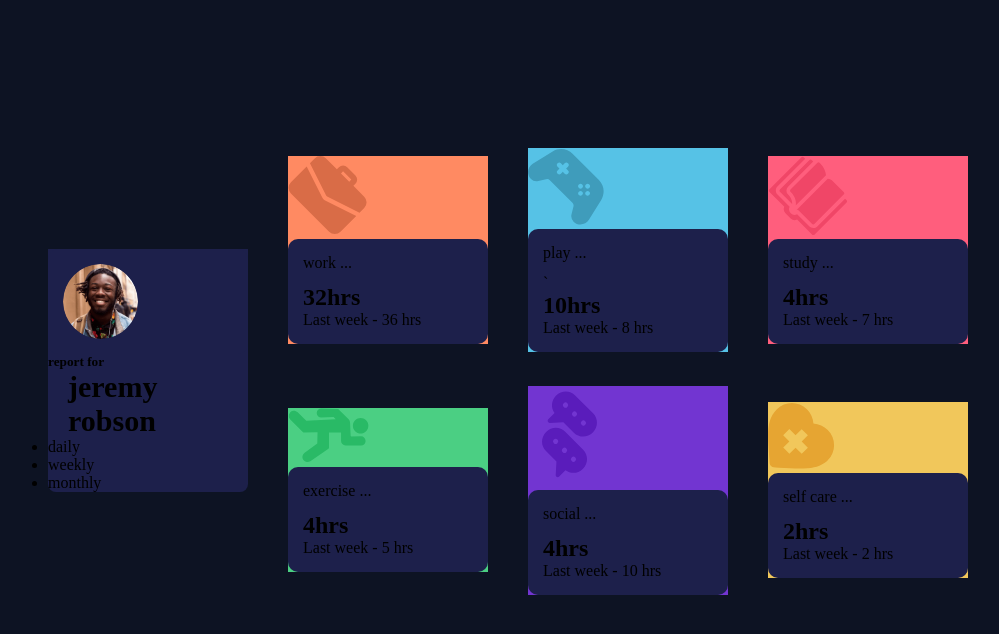
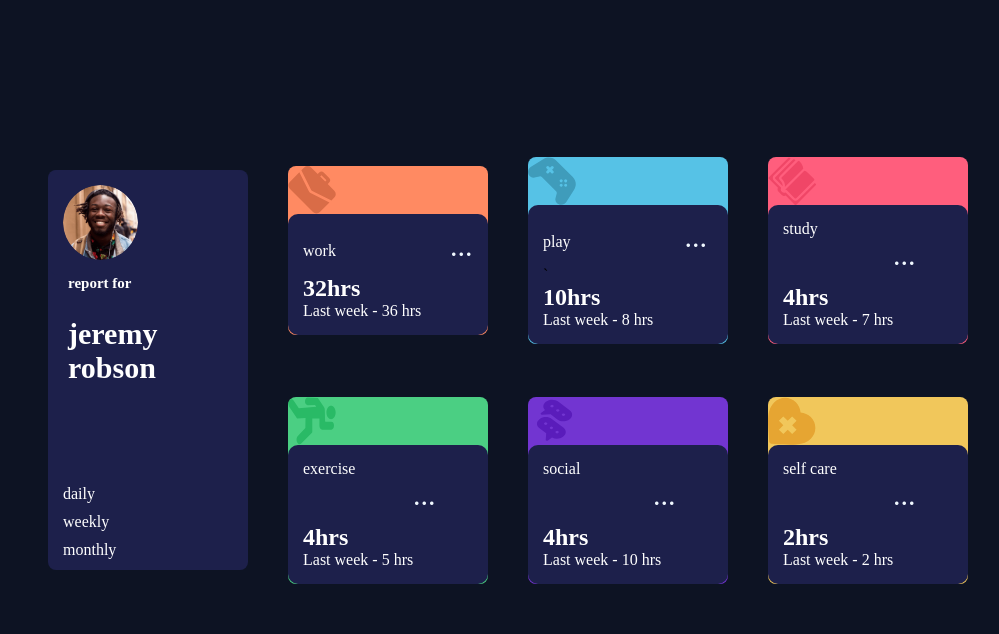
Before and after one commit to minabayat-bit/grid, a plain HTML site: page index.html in a window 1280 px wide. Shown: the whole page, without its empty margins (132-1131 px from the left). Drawn offline with Linux system fonts and the light colour scheme.

Commit message:
version4

```diff
--- a/index.html
+++ b/index.html
@@ -19,8 +19,20 @@
             />
           </div>
           <div>
-            <h5>report for</h5>
-            <h3 style="font-size: 30px; padding-left: 20px">jeremy robson</h3>
+            <h5 style="color: white; font-size: 15px; padding-left: 20px">
+              report for
+            </h5>
+            <h3
+              style="
+                font-size: 30px;
+                padding-left: 20px;
+                padding-top: 25px;
+
+                color: white;
+              "
+            >
+              jeremy robson
+            </h3>
           </div>
           <div>
             <ul>
@@ -35,8 +47,10 @@
         <img src="./imgs1.svg" alt="" />
         <div class="text">
           <div>
-            <span>work</span>
-            <span>...</span>
+            <span style="color: white">work</span>
+            <span style="color: aliceblue; font-size: 30px; padding-left: 110px"
+              >...</span
+            >
           </div>
           <div>
             <h1>32hrs</h1>
@@ -48,8 +62,10 @@
         <img src="./img2.svg" alt="" />
         <div class="text">
           <div>
-            <span>play</span>
-            <span>...</span>
+            <span style="color: white">play</span>
+            <span style="color: aliceblue; font-size: 30px; padding-left: 110px"
+              >...</span
+            >
           </div>
           <div>
             `
@@ -62,8 +78,10 @@
         <img src="./img3.svg" alt="" />
         <div class="text">
           <div>
-            <span>study</span>
-            <span>...</span>
+            <span style="color: white">study</span>
+            <span style="color: aliceblue; font-size: 30px; padding-left: 110px"
+              >...</span
+            >
           </div>
           <div>
             <h1>4hrs</h1>
@@ -75,8 +93,10 @@
         <img src="./img4.svg" alt="" />
         <div class="text">
           <div>
-            <span>exercise</span>
-            <span>...</span>
+            <span style="color: white">exercise</span>
+            <span style="color: aliceblue; font-size: 30px; padding-left: 110px"
+              >...</span
+            >
           </div>
           <div>
             <h1>4hrs</h1>
@@ -88,8 +108,10 @@
         <img src="./img5.svg" alt="" />
         <div class="text">
           <div>
-            <span>social</span>
-            <span>...</span>
+            <span style="color: white">social</span>
+            <span style="color: aliceblue; font-size: 30px; padding-left: 110px"
+              >...</span
+            >
           </div>
           <div>
             <h1>4hrs</h1>
@@ -101,8 +123,10 @@
         <img src="./img6.svg" alt="" />
         <div class="text">
           <div>
-            <span>self care</span>
-            <span>...</span>
+            <span style="color: white">self care</span>
+            <span style="color: aliceblue; font-size: 30px; padding-left: 110px"
+              >...</span
+            >
           </div>
           <div>
             <h1>2hrs</h1>
--- a/style.css
+++ b/style.css
@@ -18,13 +18,13 @@ main {
   padding-top: 150px;
 }
 .container {
-  grid-row: 1 / 3;
+  grid-row: 1/3;
   display: flex;
   flex-direction: column;
   gap: 10px;
   background-color: rgb(29 32 75);
-  border-bottom-right-radius: 8px;
-  border-bottom-left-radius: 8px;
+  border-radius: 8px;
+  height: 400px;
 }
 .item1 {
   grid-row: 1/3;
@@ -35,13 +35,17 @@ main {
   width: 75px;
   height: 75px;
 }
-.item {
-  position: relative;
-  padding-top: 30px;
+.items {
   display: flex;
   flex-direction: column;
   border-radius: 8px;
 }
+.items img {
+  width: 48px;
+  height: 48px;
+  opacity: 10;
+}
+
 .text {
   background-color: rgb(29 32 75);
   height: 100%;
@@ -52,6 +56,18 @@ main {
   padding: 15px;
   gap: 12px;
 }
-img {
-  border-radius: 10px;
+ul {
+  display: flex;
+  flex-direction: column;
+  gap: 10px;
+  padding-left: 15px;
+  padding-top: 100px;
+  list-style-type: none;
+  color: white;
 }
+p {
+  color: white;
+}
+h1 {
+  color: white;
+}
```
